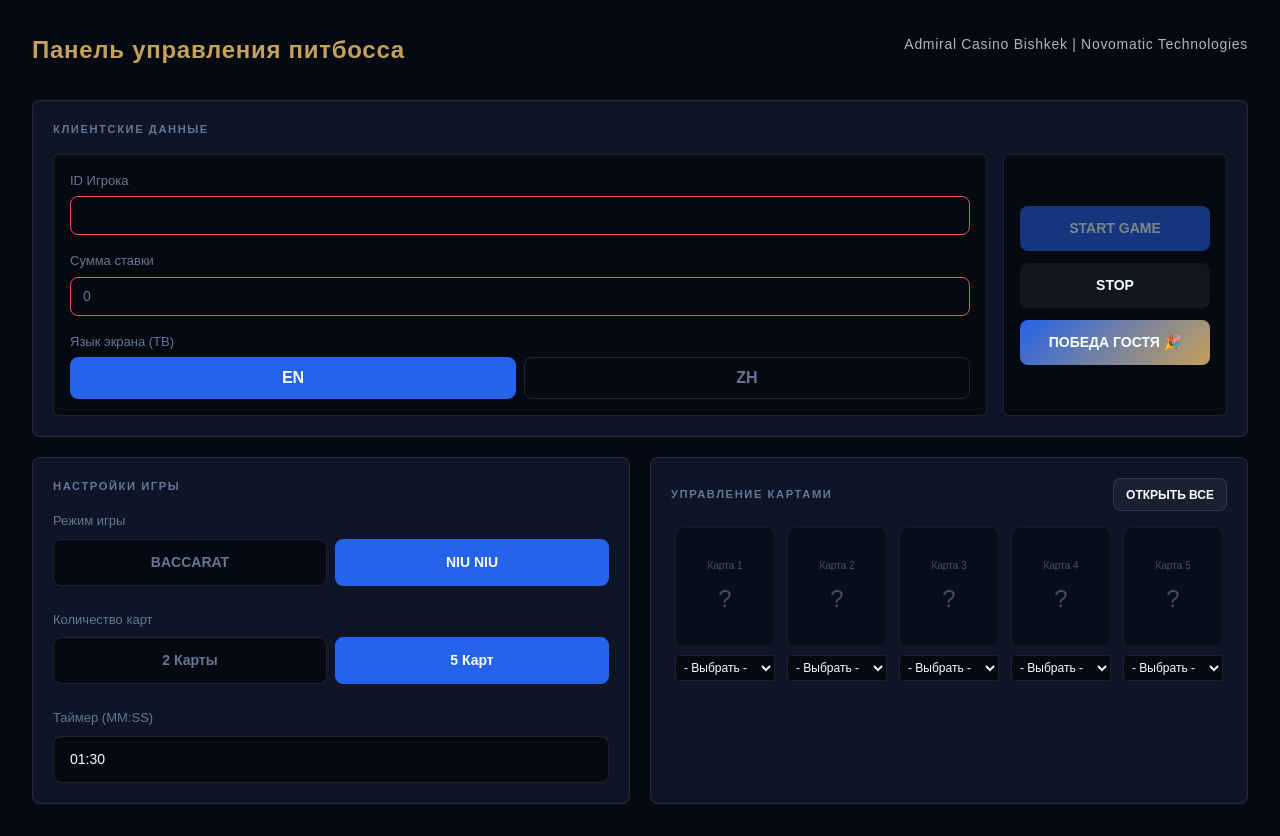
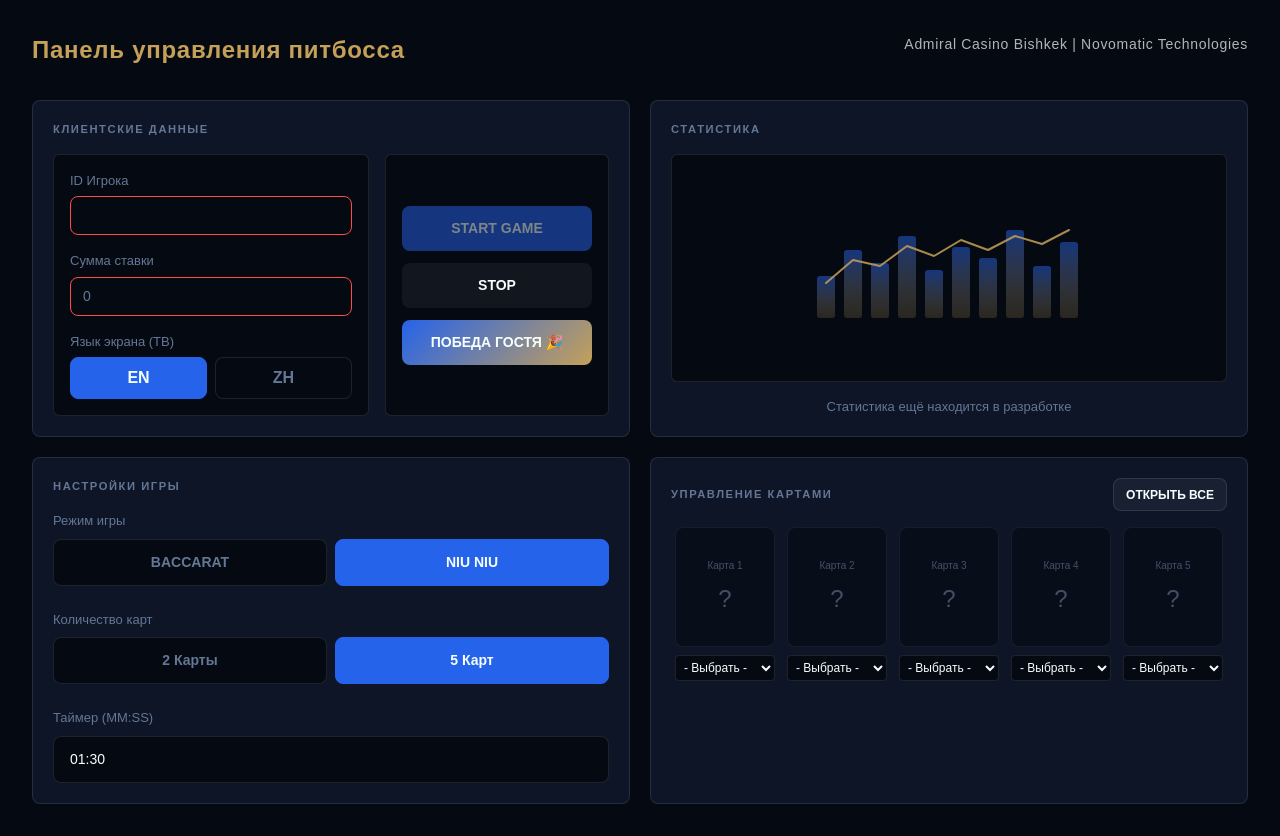
Before and after one commit to happydoctorbass/avalutmac, a Next.js app: page /admin in a window 1280 px wide. Built offline with nearby package versions, Linux system fonts and the light colour scheme.

Commit message:
Fix: stable game restart logic and code modularity

```diff
--- a/src/components/admin/AdminPanel.module.css
+++ b/src/components/admin/AdminPanel.module.css
@@ -12,12 +12,6 @@
   margin-bottom: 2rem;
   color: var(--color-accent-gold);
   letter-spacing: 0.03em;
-}
-
-.clientBlock {
-  width: 100%;
-  margin-bottom: 1.25rem;
-  height: auto;
 }
 
 .clientInner {
--- a/src/components/admin/AdminPanel.tsx
+++ b/src/components/admin/AdminPanel.tsx
@@ -8,6 +8,7 @@ import { AdminInputs } from './AdminInputs';
 import { AdminBranding } from './AdminBranding';
 import { AdminGameSelector } from './AdminGameSelector';
 import { AdminCardGrid } from './AdminCardGrid';
+import { AdminStatsBlock } from './AdminStatsBlock';
 import styles from './AdminPanel.module.css';
 import ui from './AdminUi.module.css';
 
@@ -45,7 +46,8 @@ export function AdminPanel({ currentCards = [], onCardsGenerated }: AdminPanelPr
       <AdminBranding />
       <h1 className={styles.header}>Панель управления питбосса</h1>
 
-      <section className={`${styles.block} ${styles.clientBlock}`}>
+      <div className={styles.grid}>
+        <section className={styles.block}>
           <h2 className={styles.blockTitle}>Клиентские данные</h2>
           <div className={styles.clientInner}>
             <div className={styles.clientSub}>
@@ -64,7 +66,7 @@ export function AdminPanel({ currentCards = [], onCardsGenerated }: AdminPanelPr
           </div>
         </section>
 
-      <div className={styles.grid}>
+        <AdminStatsBlock />
         <section className={styles.block}>
           <h2 className={styles.blockTitle}>Настройки игры</h2>
           <div className={styles.blockBody}>
--- /dev/null
+++ b/src/components/admin/AdminStatsBlock.module.css
@@ -0,0 +1,48 @@
+.block {
+  display: flex;
+  flex-direction: column;
+  height: 100%;
+  padding: 1.25rem;
+  border-radius: 0.5rem;
+  background: var(--color-bg-card);
+  border: 1px solid var(--color-border);
+}
+
+.title {
+  font-size: 0.7rem;
+  text-transform: uppercase;
+  letter-spacing: 0.14em;
+  color: var(--placeholder);
+  margin-bottom: 1rem;
+  font-weight: 600;
+}
+
+.chartWrap {
+  flex: 1;
+  display: flex;
+  align-items: center;
+  justify-content: center;
+  min-height: 7rem;
+  padding: 0.5rem;
+  border-radius: 0.375rem;
+  background: var(--color-bg-base);
+  border: 1px solid var(--color-border);
+}
+
+.chart {
+  width: 100%;
+  max-width: 280px;
+  height: auto;
+}
+
+.line {
+  opacity: 0.85;
+}
+
+.notice {
+  margin-top: 1rem;
+  font-size: 0.8125rem;
+  color: var(--placeholder);
+  text-align: center;
+  line-height: 1.4;
+}
--- /dev/null
+++ b/src/components/admin/AdminStatsBlock.tsx
@@ -0,0 +1,43 @@
+import styles from './AdminStatsBlock.module.css';
+
+const BARS = [42, 68, 55, 82, 48, 71, 60, 88, 52, 76];
+
+export function AdminStatsBlock() {
+  return (
+    <section className={styles.block}>
+      <h2 className={styles.title}>Статистика</h2>
+      <div className={styles.chartWrap}>
+        <svg className={styles.chart} viewBox="0 0 280 120" aria-hidden>
+          <defs>
+            <linearGradient id="barGrad" x1="0" y1="0" x2="0" y2="1">
+              <stop offset="0%" stopColor="var(--color-primary)" stopOpacity="0.9" />
+              <stop offset="100%" stopColor="var(--color-accent-gold)" stopOpacity="0.35" />
+            </linearGradient>
+          </defs>
+          {BARS.map((h, i) => (
+            <rect
+              key={i}
+              x={8 + i * 27}
+              y={110 - h}
+              width="18"
+              height={h}
+              rx="3"
+              fill="url(#barGrad)"
+              opacity="0.55"
+            />
+          ))}
+          <polyline
+            className={styles.line}
+            points="17,75 44,52 71,58 98,38 125,48 152,32 179,42 206,28 233,36 260,22"
+            fill="none"
+            stroke="var(--color-accent-gold)"
+            strokeWidth="2"
+            strokeLinecap="round"
+            strokeLinejoin="round"
+          />
+        </svg>
+      </div>
+      <p className={styles.notice}>Статистика ещё находится в разработке</p>
+    </section>
+  );
+}
```
Lines whose indentation alone changed are shown as unchanged.
